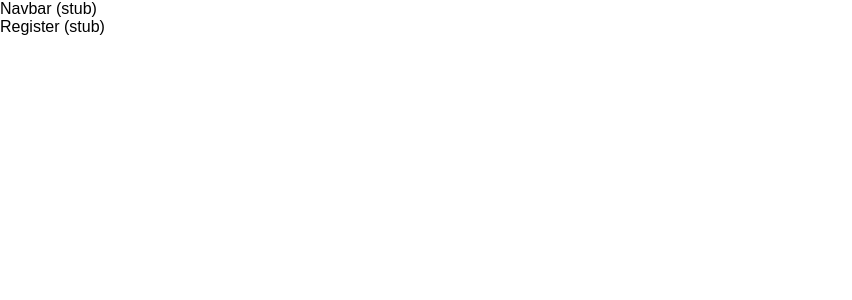
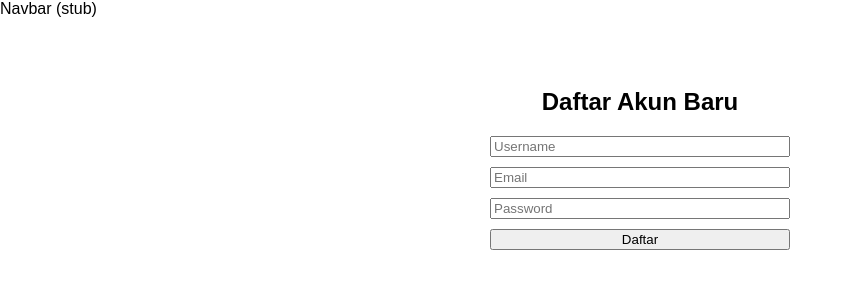
Before and after one commit to faidulzulsy-sudo/ov-omniVerse, a React (Vite) app in the folder ov-omniVerse/frontend/: page /register in a window 1280 px wide. Shown: the top 300 px of the page, without its empty margins (0-852 px from the left). Built offline with nearby package versions, Linux system fonts and the light colour scheme; the HTML template or start-up script is replaced by a standard one.

Commit message:
Update Register.jsx

```diff
--- a/ov-omniVerse/frontend/src/pages/Register.jsx
+++ b/ov-omniVerse/frontend/src/pages/Register.jsx
@@ -1,3 +1,34 @@
-// frontend/src/pages/Register.jsx
-import React from 'react';
-export default function Register(){ return <div>Register (stub)</div>; }
+import React, { useState } from 'react';
+import API from '../utils/api';
+import { useNavigate } from 'react-router-dom';
+
+export default function Register() {
+    const [formData, setFormData] = useState({ username: '', email: '', password: '' });
+    const navigate = useNavigate();
+
+    const handleSubmit = async (e) => {
+        e.preventDefault();
+        try {
+            await API.post('/auth/register', formData);
+            alert('Pendaftaran Berhasil! Silakan Login.');
+            navigate('/login');
+        } catch (err) {
+            alert(err.response?.data?.message || 'Pendaftaran Gagal');
+        }
+    };
+
+    return (
+        <div style={containerStyle}>
+            <h2>Daftar Akun Baru</h2>
+            <form onSubmit={handleSubmit} style={formStyle}>
+                <input type="text" placeholder="Username" onChange={(e) => setFormData({...formData, username: e.target.value})} required />
+                <input type="email" placeholder="Email" onChange={(e) => setFormData({...formData, email: e.target.value})} required />
+                <input type="password" placeholder="Password" onChange={(e) => setFormData({...formData, password: e.target.value})} required />
+                <button type="submit">Daftar</button>
+            </form>
+        </div>
+    );
+}
+
+const containerStyle = { padding: '50px', textAlign: 'center' };
+const formStyle = { display: 'flex', flexDirection: 'column', maxWidth: '300px', margin: 'auto', gap: '10px' };
```
